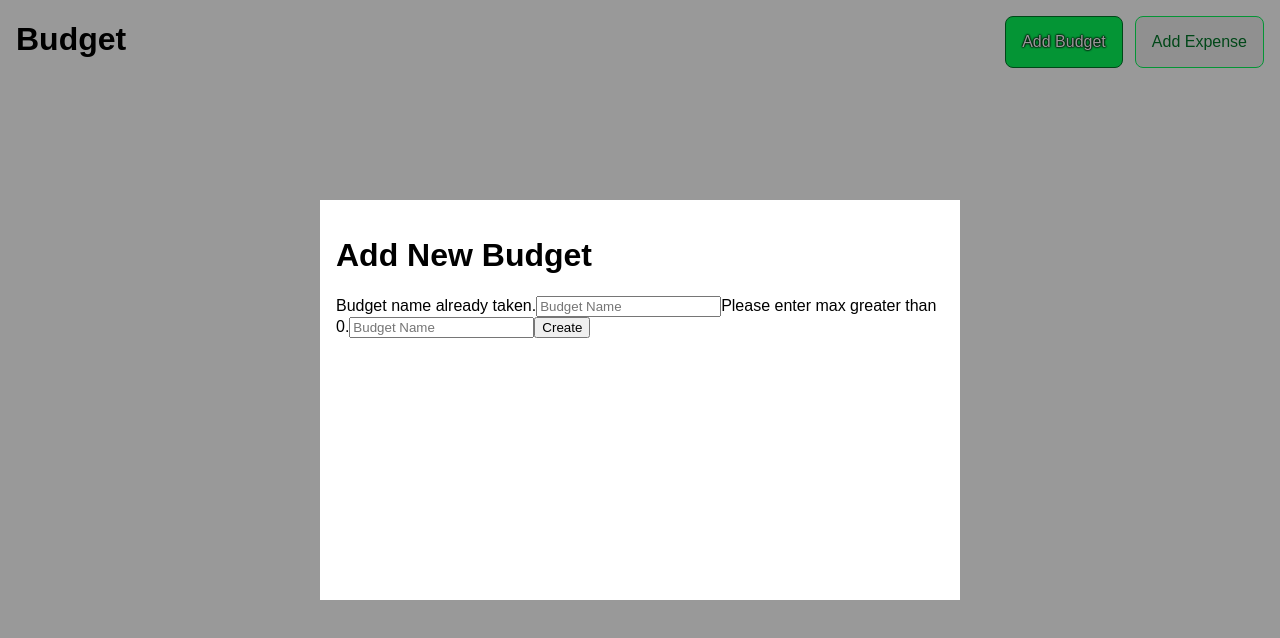
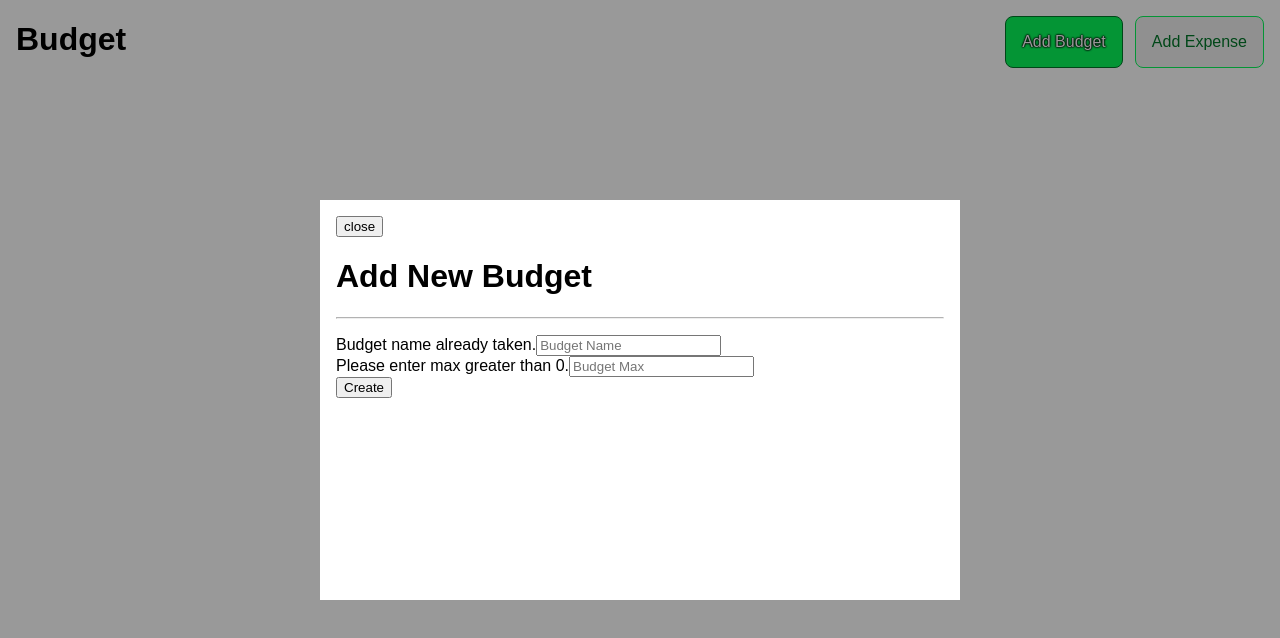
Before and after one commit to EnzoDFer/WiseBoon, a Next.js app: page / in a window 1280 px wide. Shown: the top 638 px of the page. Built offline with nearby package versions, Linux system fonts and the light colour scheme.

Commit message:
Add styles to BudgetModal

```diff
--- a/components/ui/BudgetModal/BudgetModal.module.css
+++ b/components/ui/BudgetModal/BudgetModal.module.css
@@ -18,6 +18,8 @@
   height: 50%;
 }
 
-.input[valid='true'] {
-
+.divider {
+  border-radius: 8px;
+  border-top: 1px solid rgb(0,0,0,0.3);
+  margin-bottom: 1rem;
 }
--- a/components/ui/BudgetModal/BudgetModal.tsx
+++ b/components/ui/BudgetModal/BudgetModal.tsx
@@ -1,10 +1,9 @@
-import { ChangeEvent, useEffect, useState } from "react";
-import { IBudget, useBudget } from "../../../contexts/BudgetsContext";
+import { ChangeEvent, Dispatch, SetStateAction, useEffect, useState } from "react";
+import {  useBudget } from "../../../contexts/BudgetsContext";
 import styles from "./BudgetModal.module.css";
-import { v4 as uuidV4 } from "uuid";
 
 export default function BudgetModal(
-  {opened,setOpened}:{opened:boolean,setOpened:(state:boolean)=>void}
+  {opened,setOpened}:{opened:boolean,setOpened:Dispatch<SetStateAction<boolean>>}
 ):JSX.Element|null {
 
   const [newName,setName] = useState<string>();
@@ -14,7 +13,7 @@ export default function BudgetModal(
 
   const { addBudget, budgets } = useBudget();
 
-  function handleValidation(): void {
+  useEffect(()=>{
     //Validation
     //Name Validation
     if (newName && !(newName in budgets)) {
@@ -24,10 +23,9 @@ export default function BudgetModal(
     if (newMax && (newMax >= 0)) {
       setMaxValid(true);
     } else setMaxValid(false);
-  }
+  },[newName, newMax, budgets])
 
   function handleCreateBudget(): void {
-    handleValidation();
     if (nameValid && maxValid) {
       addBudget({
         name: newName!,
@@ -40,12 +38,16 @@ export default function BudgetModal(
   if (opened) return (
     <div
       className={styles.background}
+      onClick={()=>setOpened(false)}
     >
       <div
         className={styles.modal}
       >
+        <button onClick={()=>setOpened(false)}>close</button>
         <h1>Add New Budget</h1>
+        <hr className={styles.divider}/>
         <form onSubmit={()=>handleCreateBudget()}>
+          <div>
             <label htmlFor="budget name">{nameValid?'':"Budget name already taken."}</label>
             <input
               type={'text'}
@@ -55,15 +57,18 @@ export default function BudgetModal(
               value={newName}
               required
             />
+          </div>
+          <div>
             <label htmlFor="budget max" >{maxValid?'':"Please enter max greater than 0."}</label>
             <input
               type='number'
               name="budget max"
-              placeholder="Budget Name"
+              placeholder="Budget Max"
               onChange={(e:ChangeEvent<HTMLInputElement>)=>setMax(parseFloat(e.target.value))}
               value={newMax}
               required
             />
+          </div>
           <input type="submit" value="Create" />
         </form>
       </div>
--- a/pages/index.tsx
+++ b/pages/index.tsx
@@ -20,7 +20,7 @@ export default function Home() {
     <>
       <BudgetModal
         opened={true}
-        setOpened={()=>setBudgetModal}
+        setOpened={setBudgetModal}
       />
       <Container>
         <Head>
```
Lines whose indentation alone changed are shown as unchanged.
